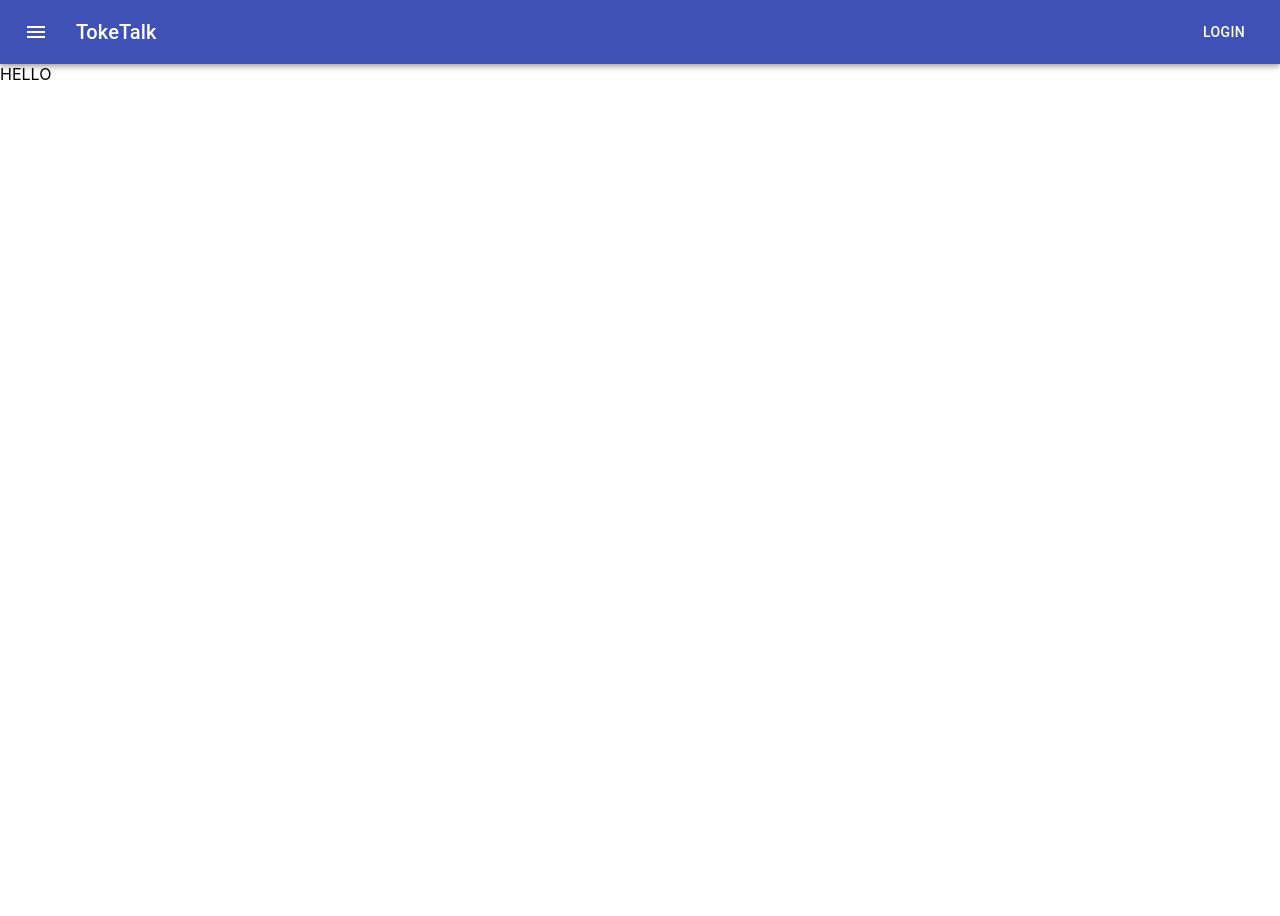
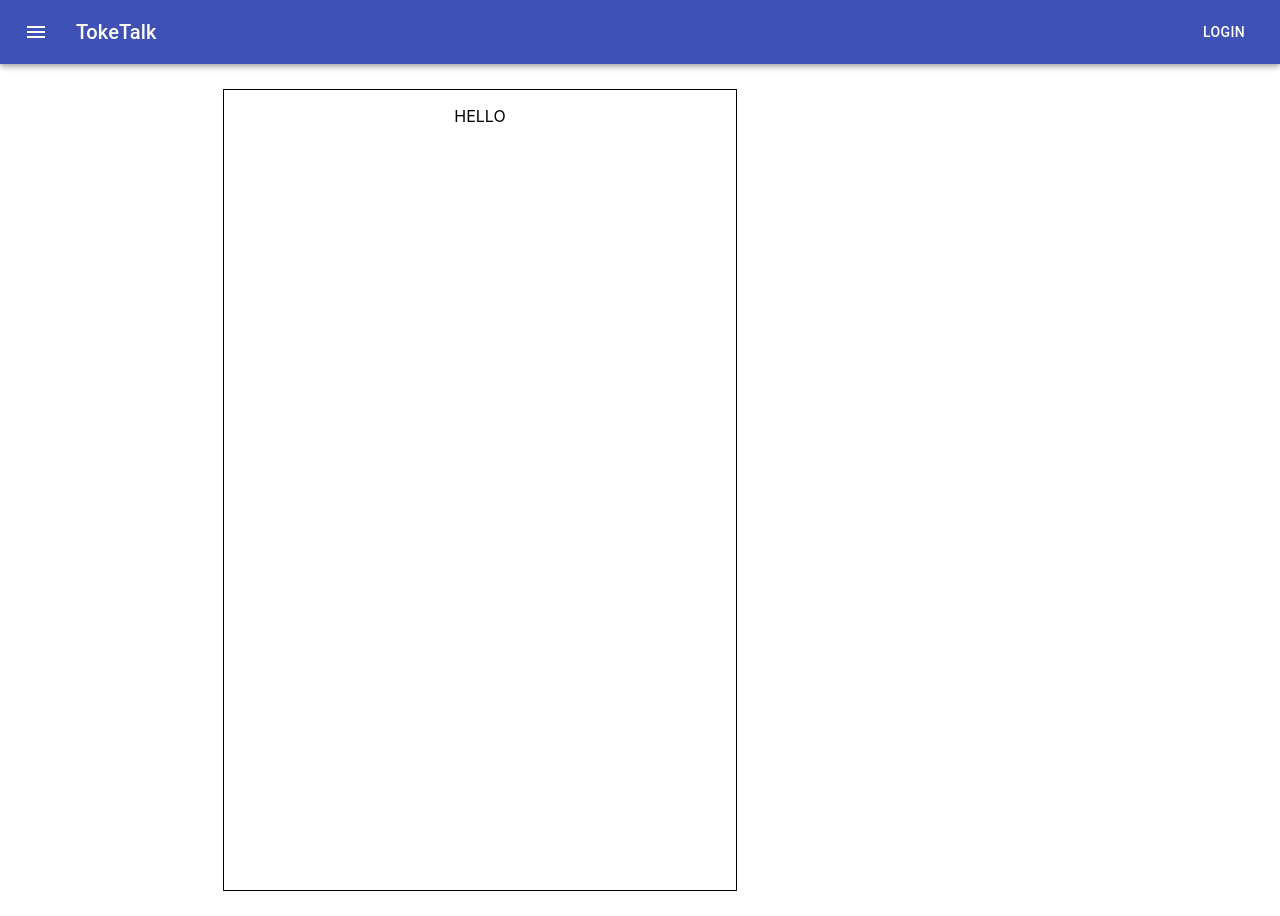
Before and after one commit to f0rmatme/WeedApp, a React (Create React App) app in the folder react-client/: page / in a window 1280 px wide. Before the commit the page ends 800 px from the top, so only its background shows below. Built offline with nearby package versions, Linux system fonts and the light colour scheme.

Commit message:
Started MainPage

```diff
--- a/react-client/src/componants/MainPage.js
+++ b/react-client/src/componants/MainPage.js
@@ -1,4 +1,10 @@
 import React from 'react';
+
+const list_style = {
+  'width': '400px',
+  'height': '100%',
+  'border': '1px solid #fff'
+}
 
 class MainPage extends React.Component {
 
@@ -9,19 +15,22 @@ class MainPage extends React.Component {
   render() {
 
     return (
-      <div>
-
-        HELLO
+      <div style={{'textAlign': 'center'}}>
+        <div style={{
+          'width': '40%',
+          'height': '100vh',
+          'margin-right': '25%',
+          'margin-top': '25px',
+          'margin-bottom': '25px',
+          'display': 'inline-block',
+          'border': '1px solid #000'
+        }}>
+          <p>HELLO</p>
+        </div>
       </div>
 
     );
-
-
   }
-
-
-
-
 }
 
 export default MainPage;
```
